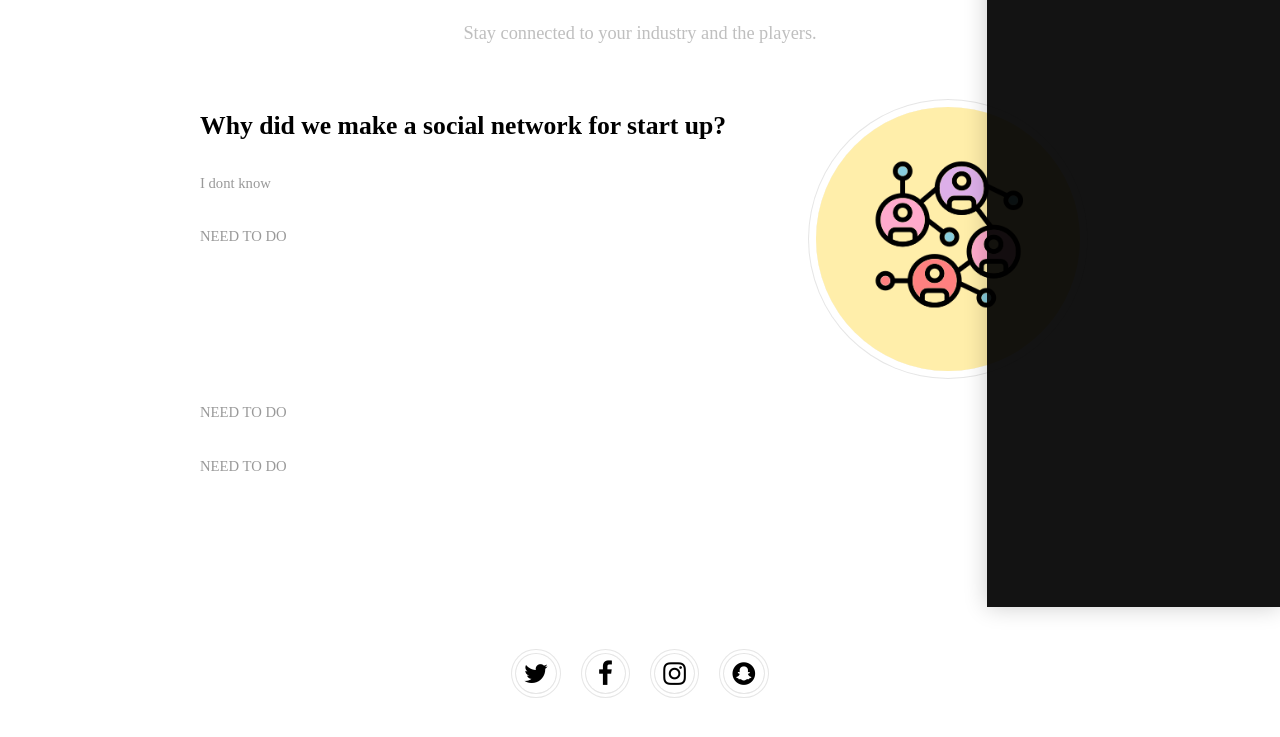
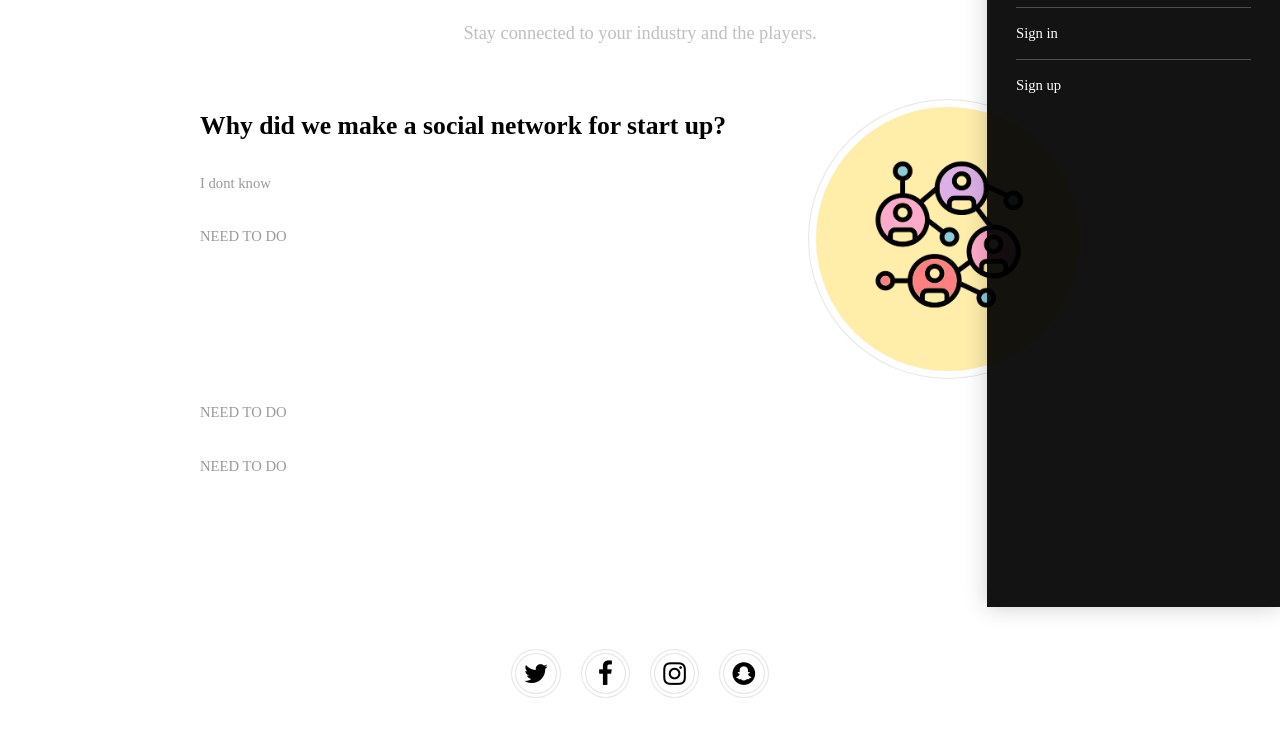
Before and after one commit to ezync/Frontend, a plain HTML site: page social_network.html in a window 1280 px wide. Both pictures are taken after a click on the link "Menu". Shown: the part 193-930 px from the top of the page. Drawn offline with Linux system fonts and the light colour scheme; a web font is replaced by a local one.

Commit message:
add signin and signup button in menu

```diff
--- a/social_network.html
+++ b/social_network.html
@@ -21,6 +21,8 @@
 						<li><a href="index.html">Home</a></li>
 						<li><a href="social_network.html">Social Network</a></li>
 						<li><a href="transactions.html">Transactions</a></li>
+						<li><a href="/user-page/sign-in.html">Sign in</a></li>
+						<li><a href="/user-page/sign-up.html">Sign up</a></li>
 				</ul>
 			</nav>
 
```
Also changed, not shown: transactions.html (+2 -0 lines).
